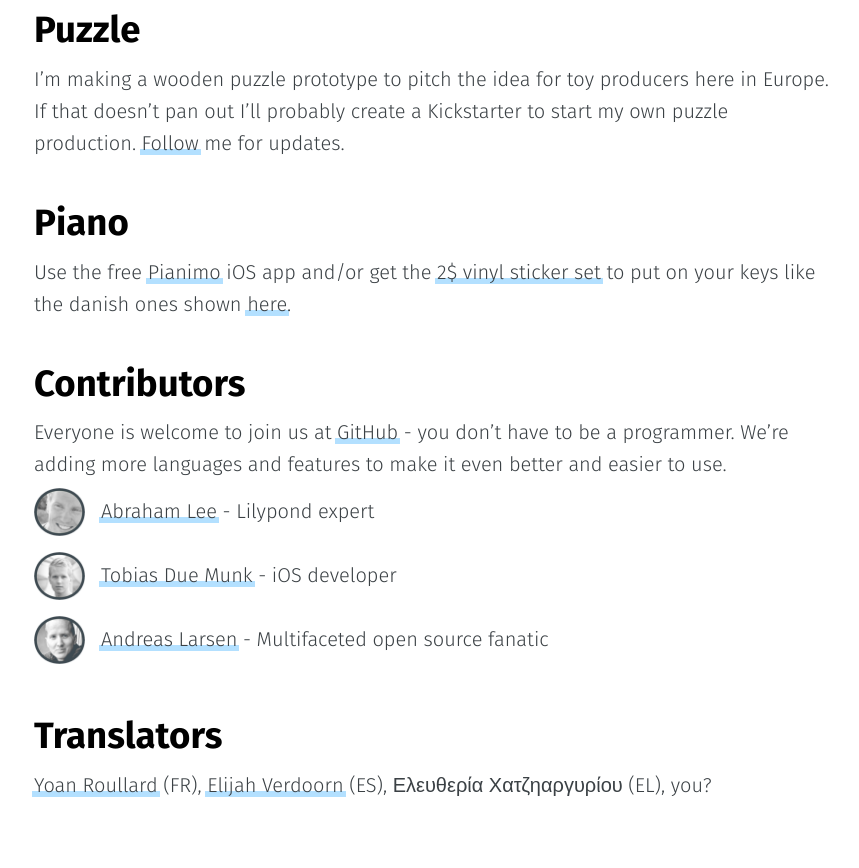
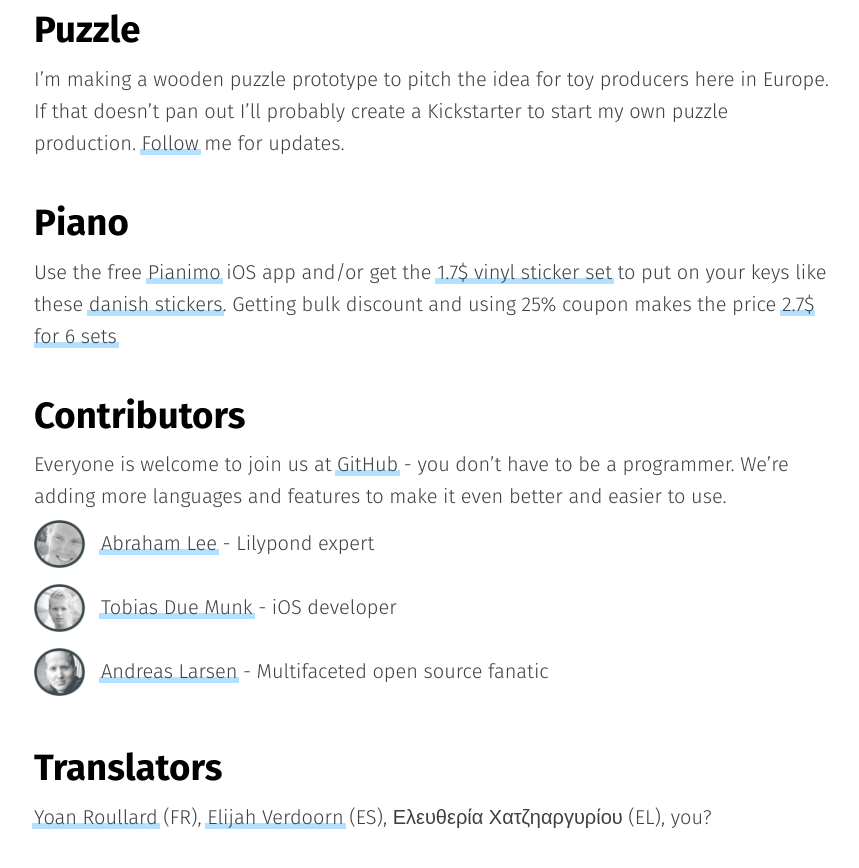
Before and after one commit to larsenwork/animalnoteheads, a Jekyll site: the page built from index.md, in a window 1280 px wide and 900 px high, scrolled down 1423 px. Shown: the top 868 px of the window, without its empty margins (206-1065 px from the left). Built offline with Jekyll 4.4.1, drawn with Linux system fonts in a browser that asks for light colours; comment, search, counter and statistics services are not loaded.

Commit message:
Cheeper stickers

```diff
--- a/index.md
+++ b/index.md
@@ -29,7 +29,7 @@
 I'm making a wooden puzzle prototype to pitch the idea for toy producers here in Europe. If that doesn't pan out I'll probably create a Kickstarter to start my own puzzle production. [Follow](https://twitter.com/larsenwork) me for updates.
 
 ### Piano
-Use the free [Pianimo](https://itunes.apple.com/US/app/id995991116?mt=8) iOS app and/or get the [2$ vinyl sticker set](http://www.redbubble.com/people/animalnoteheads/shop/) to put on your keys like the danish ones shown [here](assets/img/stickers.jpg).
+Use the free [Pianimo](https://itunes.apple.com/US/app/id995991116?mt=8) iOS app and/or get the [1.7$ vinyl sticker set](http://www.redbubble.com/people/animalnoteheads/shop/) to put on your keys like these [danish stickers](assets/img/stickers.jpg). Getting bulk discount and using 25% coupon makes the price [2.7$ for 6 sets]()
 
 ### Contributors
 Everyone is welcome to join us at [GitHub](https://github.com/larsenwork/animalnoteheads) - you don't have to be a programmer. We're adding more languages and features to make it even better and easier to use.
```
